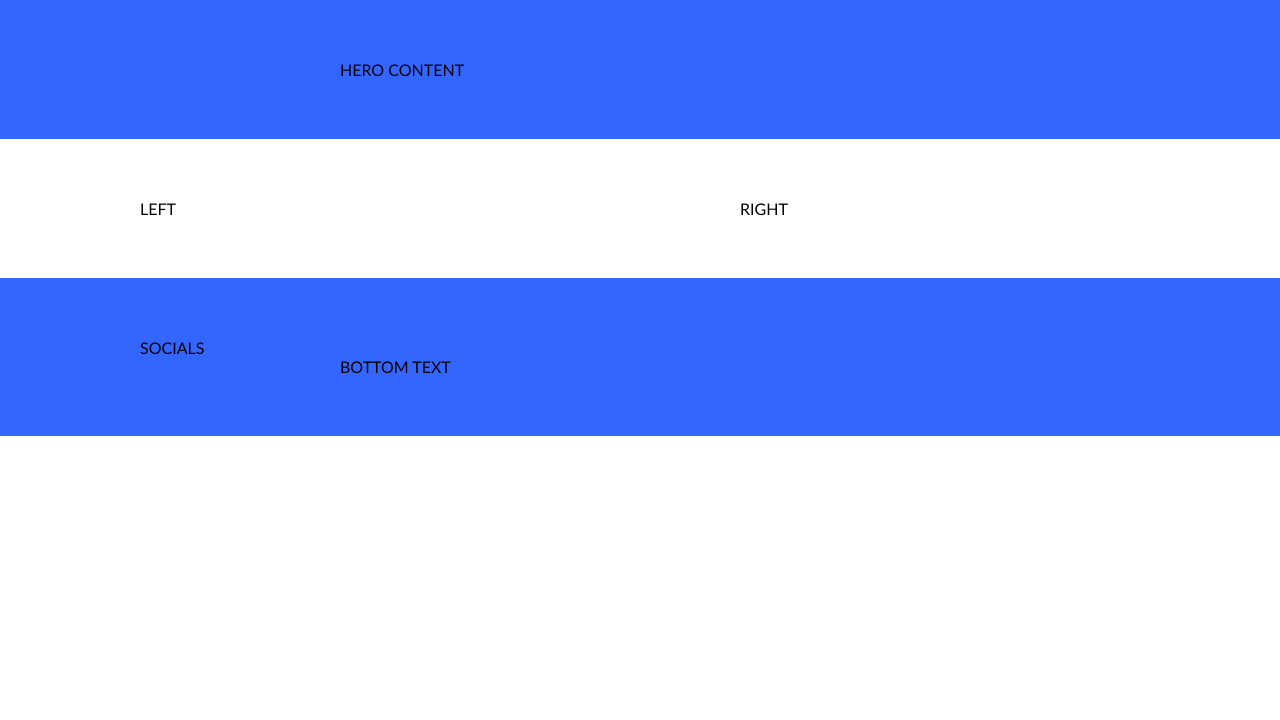
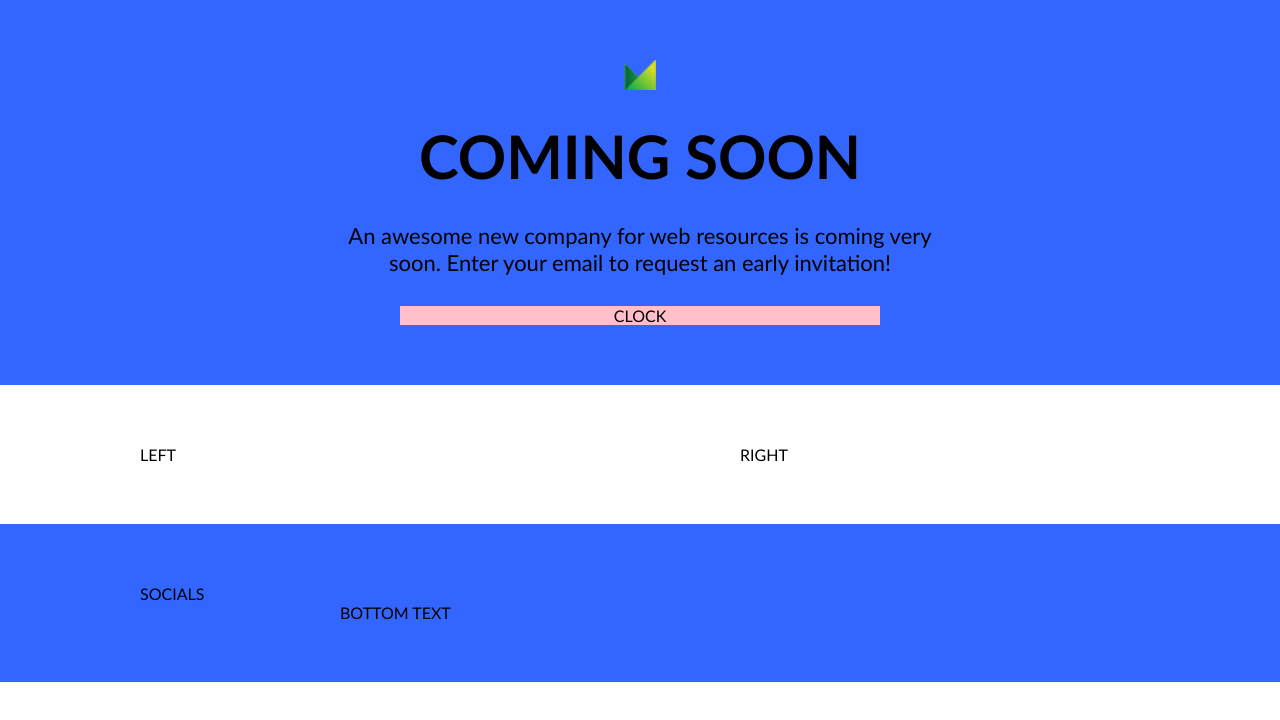
Before and after one commit to JurgitaE/04-coming-soon, a website: page index.html in a window 1280 px wide. Drawn offline with Linux system fonts and the light colour scheme.

Commit message:
Hero style #5

```diff
--- a/css/base/layout.css
+++ b/css/base/layout.css
@@ -5,24 +5,24 @@
 }
 
 .container > .row {
-    display: inline-block;
+    display: flex;
+    justify-content: space-between;
+    flex-wrap: wrap;
+    gap: 60px 0;
     width: 1000px;
     margin-left: calc(50% - 500px);
 }
 
 .container > .short-row {
-    display: inline-block;
     width: 600px;
     margin-left: calc(50% - 300px);
 }
 
 .container > .row > .left {
     width: 50%;
-    float: left;
 }
 .container > .row > .right {
     width: 40%;
-    float: right;
 }
 
 @media (max-width: 1100px) {
@@ -44,6 +44,7 @@
         padding-left: 20px;
         padding-right: 20px;
     }
+
     .container > .row,
     .container > .short-row {
         width: 100%;
@@ -51,7 +52,6 @@
     }
     .container > .row > .left {
         width: 100%;
-        margin-bottom: 60px;
     }
     .container > .row > .right {
         width: 100%;
--- a/css/pages/home.css
+++ b/css/pages/home.css
@@ -0,0 +1,25 @@
+.container > .hero {
+    display: flex;
+    flex-direction: column;
+    align-items: center;
+    gap: 30px;
+    text-align: center;
+}
+
+.logo {
+    height: 30px;
+}
+
+.main-title {
+    font-size: 60px;
+    text-transform: uppercase;
+}
+
+.main-description {
+    font-size: 22px;
+}
+
+.clock {
+    width: 80%;
+    background-color: pink;
+}
--- a/index.html
+++ b/index.html
@@ -33,7 +33,15 @@
     </head>
     <body>
         <section class="container bg-blue">
-            <div class="short-row">HERO CONTENT</div>
+            <div class="short-row hero">
+                <img class="logo" src="./img/logo.png" alt="Logo" />
+                <h1 class="main-title">Coming soon</h1>
+                <p class="main-description">
+                    An awesome new company for web resources is coming very soon. Enter
+                    your email to request an early invitation!
+                </p>
+                <div class="clock">CLOCK</div>
+            </div>
         </section>
 
         <section class="container">
```
